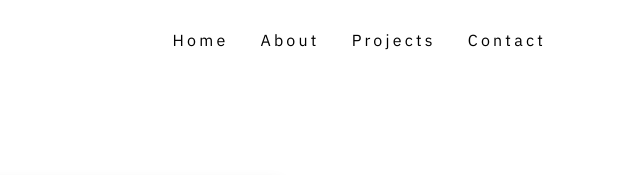
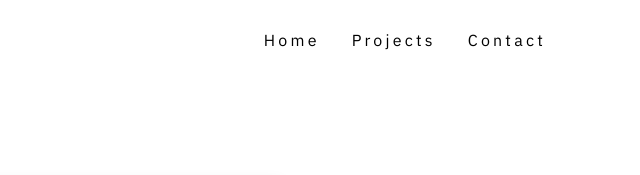
Before and after one commit to khoaHyh/portfolio-v2, a Gatsby site: page /contact in a window 1280 px wide. Shown: the top 175 px of the page, 638-1278 px from the left. Built offline with nearby package versions, Linux system fonts and the light colour scheme; Gatsby itself is replaced by a stand-in of ours.

Commit message:
Feat: Update page routing
Transitioning to SPA. Remove link to all projects. Update links to
anchor links.

```diff
--- a/src/constants/links.js
+++ b/src/constants/links.js
@@ -8,15 +8,16 @@ const data = [
     text: "home",
     url: "/",
   },
+  // {
+  //   id: 2,
+  //   text: "about",
+  //   url: "/about/",
+  // },
   {
     id: 2,
-    text: "about",
-    url: "/about/",
-  },
-  {
-    id: 3,
     text: "projects",
-    url: "/projects/",
+    // url: "/projects/",
+    url: "/#projects",
   },
   // {
   //   id: 4,
@@ -24,7 +25,7 @@ const data = [
   //   url: "/blog/",
   // },
   {
-    id: 4,
+    id: 3,
     text: "contact",
     url: "/contact/",
   },
@@ -33,6 +34,7 @@ const data = [
 const tempLinks = data.map(link => {
   return (
     <li key={link.id}>
+      {/* <Link to={link.url}>{link.text}</Link> */}
       <Link to={link.url}>{link.text}</Link>
     </li>
   )
```
Also changed, not shown: package.json (+4 -3 lines), src/components/Projects.js (+4 -4 lines), 1 other file.
